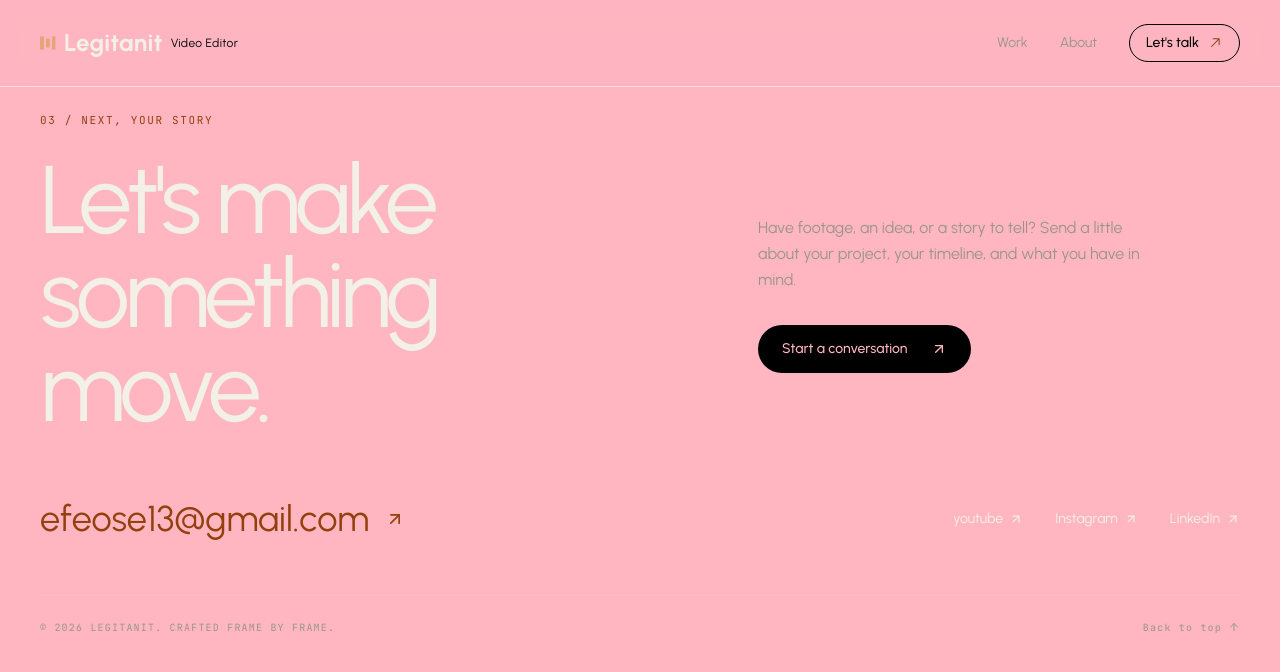
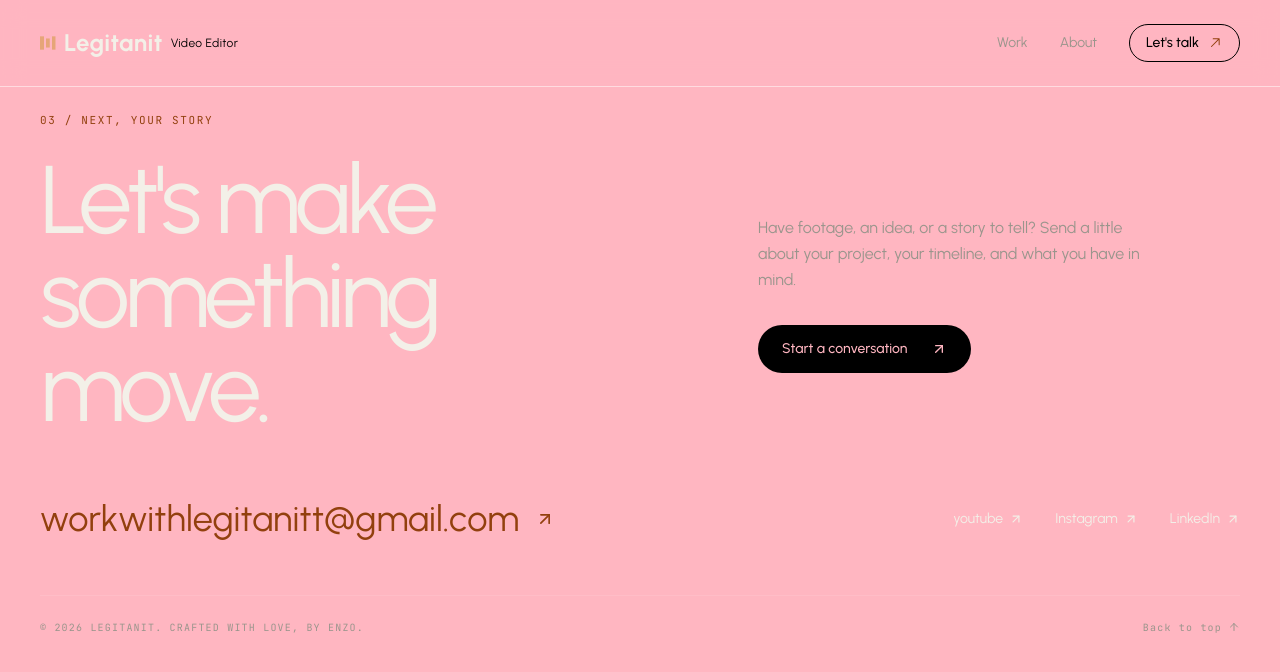
Before and after one commit to ReelMei/legitanit, a React (Vite) app in the folder client/: page /work/after-hours in a window 1280 px wide. Shown: the top 672 px of the page. Built offline with nearby package versions, Linux system fonts and the light colour scheme.

Commit message:
Fix in footer

```diff
--- a/client/src/components/Footer.jsx
+++ b/client/src/components/Footer.jsx
@@ -1,6 +1,6 @@
 import { FiArrowUpRight, FiArrowUp } from "react-icons/fi";
 
-const EMAIL = "efeose13@gmail.com";
+const EMAIL = "workwithlegitanitt@gmail.com";
 
 const socials = [
   { label: "youtube", href: "https://youtube.com/@legitanit?si=5w2vXzkovqRQcZG8" },
@@ -71,7 +71,7 @@ export default function Footer() {
 
         {/* Bottom bar */}
         <div className="mt-14 grid gap-4 border-t border-white/10 py-6 font-mono text-[10px] uppercase tracking-[0.12em] text-muted md:grid-cols-3 md:items-center">
-          <span>© {new Date().getFullYear()} Legitanit. Crafted frame by frame.</span>
+          <span>© {new Date().getFullYear()} Legitanit. Crafted with Love, By Enzo.</span>
 
           <span className="normal-case tracking-normal md:text-center">
 
```
